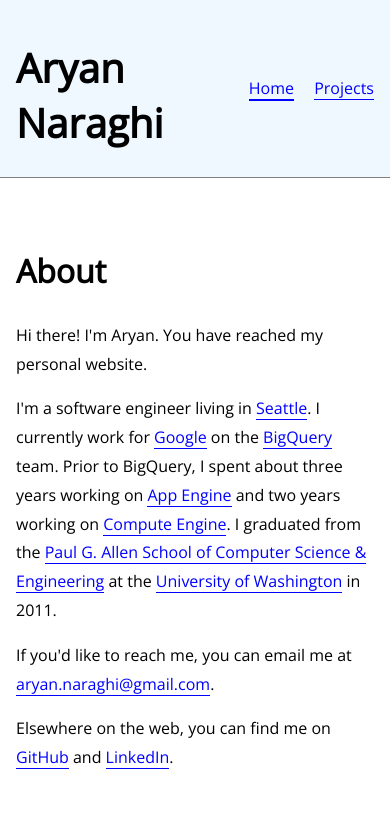
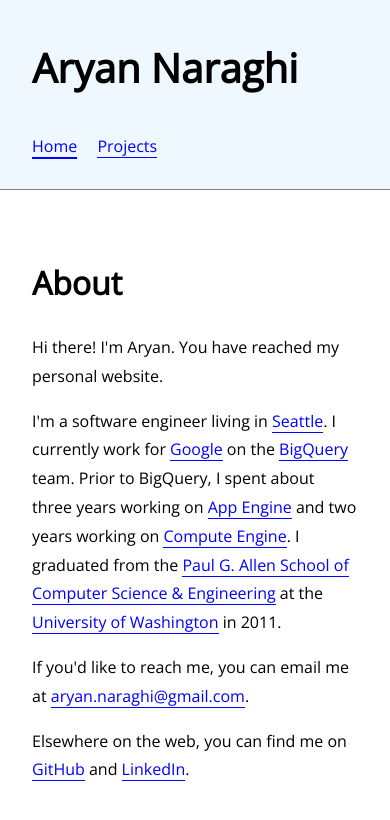
Before and after one commit to aryann/website, a plain HTML site: page docs/index.html in a window 390 px wide. Drawn offline with nearby package versions, Linux system fonts and the light colour scheme.

Commit message:
Makes the navbar responsive.

```diff
--- a/docs/assets/css/styles.css
+++ b/docs/assets/css/styles.css
@@ -15,7 +15,7 @@ main {
   margin: 0 auto;
   max-width: 50em;
   line-height: 1.8;
-  padding: 0 1em 4em 1em;
+  padding: 0 2em 4em 2em;
 }
 
 h1,
@@ -36,9 +36,9 @@ header {
 header div {
   max-width: 50em;
   margin: 0 auto;
-  padding: 0 1em;
+  padding: 0 2em;
   display: grid;
-  grid-template-columns: 50% 50%;
+  grid-template-columns: 70% 30%;
 }
 
 header nav {
@@ -49,23 +49,35 @@ header nav {
 header h1 {
   font-size: 2.5em;
   align-self: center;
+  margin: 1em 0;
   padding: 0;
 }
 
 nav ul {
+  padding: 0;
+  margin: 0;
   list-style-type: none;
 }
 
 nav li {
   display: inline-block;
-}
-
-nav li {
   padding-right: 1em;
 }
 
 nav li:last-child {
   padding-right: 0;
+}
+
+@media screen and (max-width: 500px) {
+  header div {
+    grid-template-columns: 100%;
+  }
+  header nav {
+    justify-self: start;
+  }
+  nav ul {
+    margin-bottom: 2em;
+  }
 }
 
 figure {
--- a/jekyll-site/assets/css/styles.css
+++ b/jekyll-site/assets/css/styles.css
@@ -15,7 +15,7 @@ main {
   margin: 0 auto;
   max-width: 50em;
   line-height: 1.8;
-  padding: 0 1em 4em 1em;
+  padding: 0 2em 4em 2em;
 }
 
 h1,
@@ -36,9 +36,9 @@ header {
 header div {
   max-width: 50em;
   margin: 0 auto;
-  padding: 0 1em;
+  padding: 0 2em;
   display: grid;
-  grid-template-columns: 50% 50%;
+  grid-template-columns: 70% 30%;
 }
 
 header nav {
@@ -49,23 +49,35 @@ header nav {
 header h1 {
   font-size: 2.5em;
   align-self: center;
+  margin: 1em 0;
   padding: 0;
 }
 
 nav ul {
+  padding: 0;
+  margin: 0;
   list-style-type: none;
 }
 
 nav li {
   display: inline-block;
-}
-
-nav li {
   padding-right: 1em;
 }
 
 nav li:last-child {
   padding-right: 0;
+}
+
+@media screen and (max-width: 500px) {
+  header div {
+    grid-template-columns: 100%;
+  }
+  header nav {
+    justify-self: start;
+  }
+  nav ul {
+    margin-bottom: 2em;
+  }
 }
 
 figure {
```
